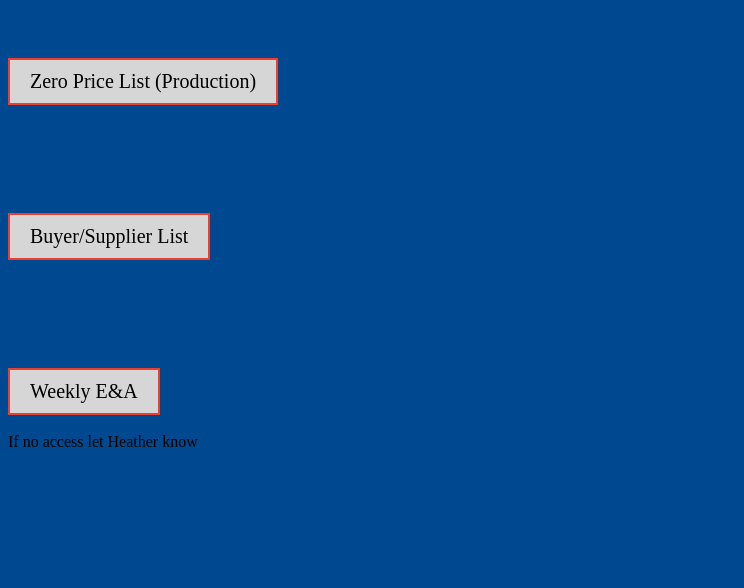
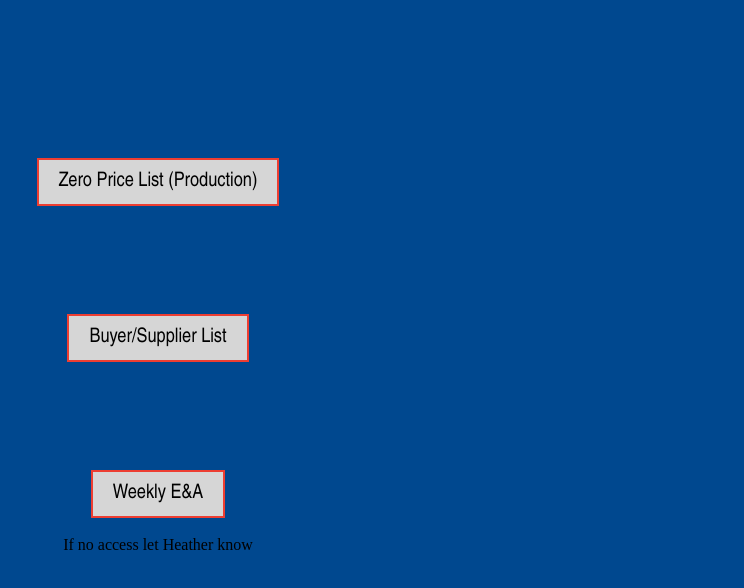
Before and after one commit to lpavicich/Procurement-Portal, a plain HTML site: page reports.htm in a window 1280 px wide. Shown: the part 62-650 px from the top of the page, without its empty margins (0-744 px from the left). Drawn offline with Linux system fonts and the light colour scheme.

Commit message:
Update reports.htm

```diff
--- a/reports.htm
+++ b/reports.htm
@@ -3,11 +3,11 @@
 <html>
 	<body style ="margin:25;padding:25" bgcolor = "00488f">
 		 <h1 align = "center" size = 7>
-			 <span style="font-family:Arial Narrow" align="center">
+			 <span style="font-family:Arial Narrow">
 			<b>Reports</b>
 				 </style>
 <style>
-	.button {
+		.button {
   	background-color: #D6D6D6; color: black;
   	border: 2px solid #ed3e32;
   	color: black;
@@ -15,12 +15,21 @@
   	text-align: center;
   	text-decoration: none;
   	display: inline-block;
+	font-family:Arial Narrow;
   	font-size: 20px;
+	}
+	.container{
+	text-align: center;
+	border: none;
+	width: 300px;
+	height: 200px;
+	padding-top: 100px;
 	}
 </style>
  		 </h1>
 	<br>
 	<br>
+			<div class="container">
 		<a href="\\subaru-isuzu.com\vol2\Spurch\Common\Production No Price.xlsx" class = "button">Zero Price List (Production)</a>
 	<br>
 	<br>
@@ -43,6 +52,6 @@
 			If no access let Heather know
 	<br>
 	<br>
-			 </span>
+			 </div>
 	</body>
 </html>
```
